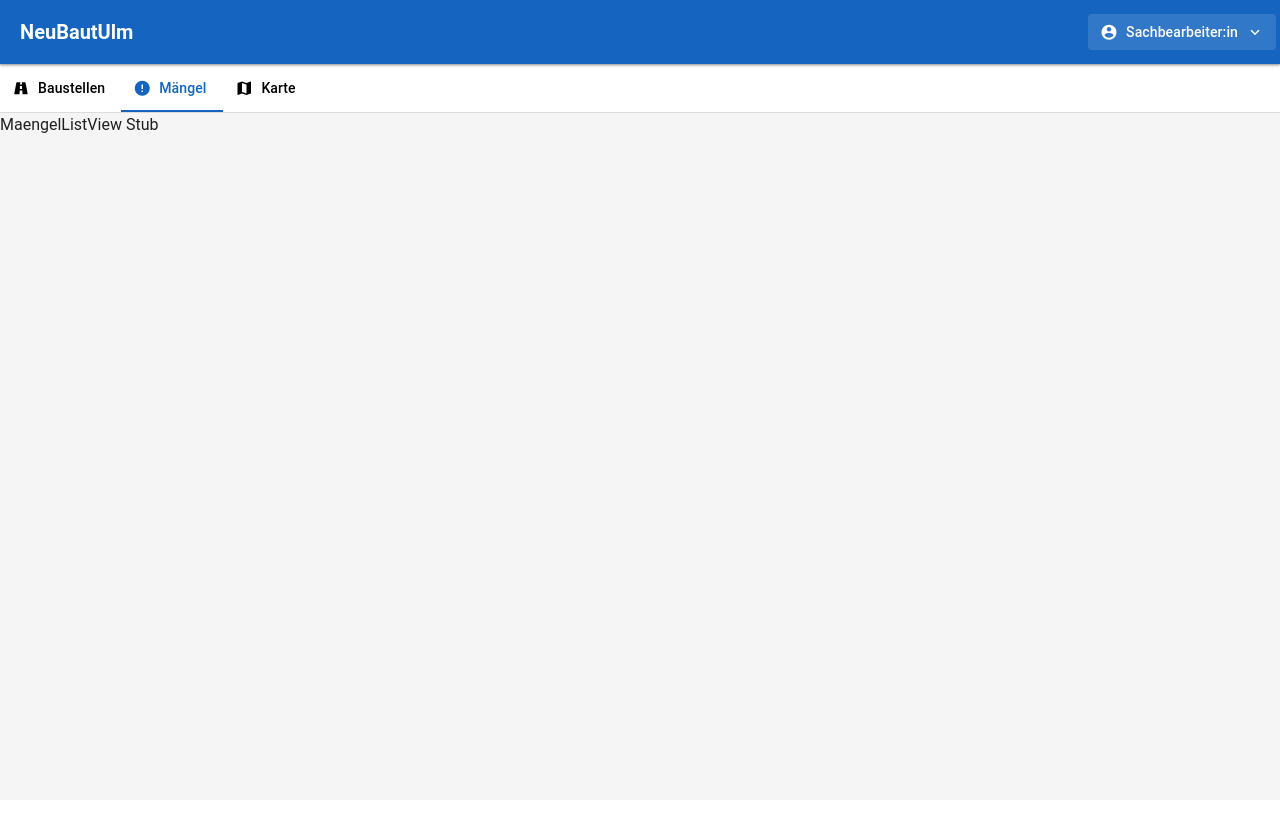
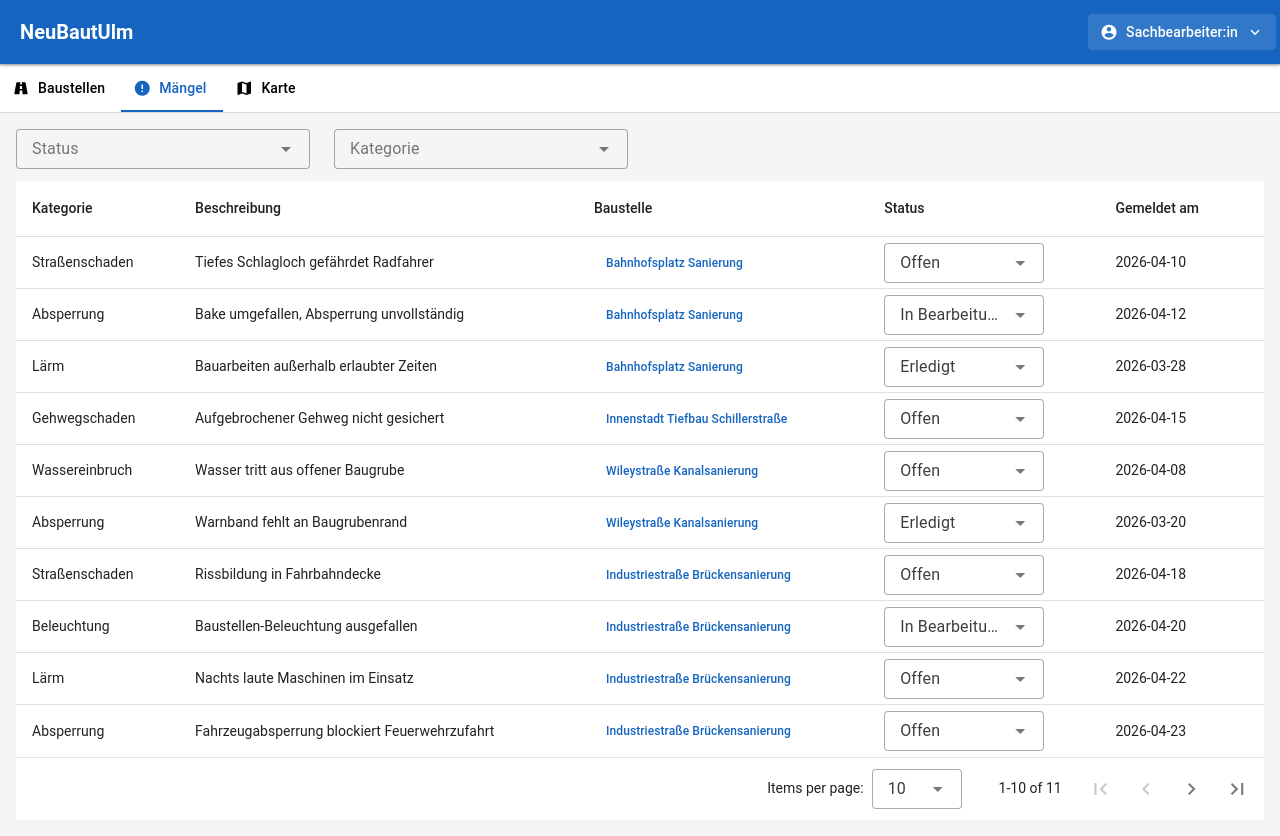
Before and after one commit to B3sler/baustellenkontrolle_challange_neuUlm, a Vue app: page /sb/maengel in a window 1280 px wide. Before the commit the page ends 800 px from the top, so only its background shows below. Built offline with nearby package versions, Linux system fonts and the light colour scheme.

Commit message:
feat: add Sachbearbeiter MaengelListView

```diff
--- a/src/views/sachbearbeiter/MaengelListView.vue
+++ b/src/views/sachbearbeiter/MaengelListView.vue
@@ -1,7 +1,106 @@
 <template>
-  <div>MaengelListView Stub</div>
+  <v-container fluid class="pa-4">
+    <v-row class="mb-3" align="center">
+      <v-col cols="12" md="3">
+        <v-select
+          v-model="filterStatus"
+          :items="statusOptions"
+          label="Status"
+          variant="outlined"
+          density="compact"
+          clearable
+          hide-details
+        />
+      </v-col>
+      <v-col cols="12" md="3">
+        <v-select
+          v-model="filterKategorie"
+          :items="kategorien"
+          label="Kategorie"
+          variant="outlined"
+          density="compact"
+          clearable
+          hide-details
+        />
+      </v-col>
+    </v-row>
+
+    <v-data-table
+      :headers="headers"
+      :items="filteredMaengel"
+      item-value="id"
+      hover
+    >
+      <template #item.status="{ item }">
+        <v-select
+          :model-value="item.status"
+          :items="statusOptions"
+          density="compact"
+          variant="outlined"
+          hide-details
+          style="max-width: 160px"
+          @update:model-value="(v: any) => maengelStore.updateStatus(item.id, v)"
+        />
+      </template>
+      <template #item.baustellenId="{ item }">
+        <v-btn
+          variant="text"
+          size="small"
+          color="primary"
+          @click="goToDetail(item.baustellenId)"
+        >
+          {{ baustelleName(item.baustellenId) }}
+        </v-btn>
+      </template>
+    </v-data-table>
+  </v-container>
 </template>
 
 <script setup lang="ts">
-// Stub component - implemented in Task 8
+import { ref, computed } from 'vue'
+import { useRouter } from 'vue-router'
+import { useMaengelStore } from '../../stores/maengelStore'
+import { useBaustellenStore } from '../../stores/baustellenStore'
+import type { MaengelStatus } from '../../types/types'
+
+const router = useRouter()
+const maengelStore = useMaengelStore()
+const baustellenStore = useBaustellenStore()
+
+const filterStatus = ref<MaengelStatus | null>(null)
+const filterKategorie = ref<string | null>(null)
+
+const statusOptions = [
+  { title: 'Offen', value: 'offen' },
+  { title: 'In Bearbeitung', value: 'in_bearbeitung' },
+  { title: 'Erledigt', value: 'erledigt' },
+]
+
+const kategorien = computed(() =>
+  [...new Set(maengelStore.maengel.map(m => m.kategorie))]
+)
+
+const headers = [
+  { title: 'Kategorie', key: 'kategorie' },
+  { title: 'Beschreibung', key: 'beschreibung' },
+  { title: 'Baustelle', key: 'baustellenId' },
+  { title: 'Status', key: 'status' },
+  { title: 'Gemeldet am', key: 'erstelltAm', sortable: true },
+]
+
+const filteredMaengel = computed(() =>
+  maengelStore.maengel.filter(m => {
+    if (filterStatus.value && m.status !== filterStatus.value) return false
+    if (filterKategorie.value && m.kategorie !== filterKategorie.value) return false
+    return true
+  })
+)
+
+function baustelleName(id: string) {
+  return baustellenStore.baustellen.find(b => b.id === id)?.name ?? id
+}
+
+function goToDetail(baustellenId: string) {
+  router.push(`/sb/baustellen/${baustellenId}`)
+}
 </script>
```
